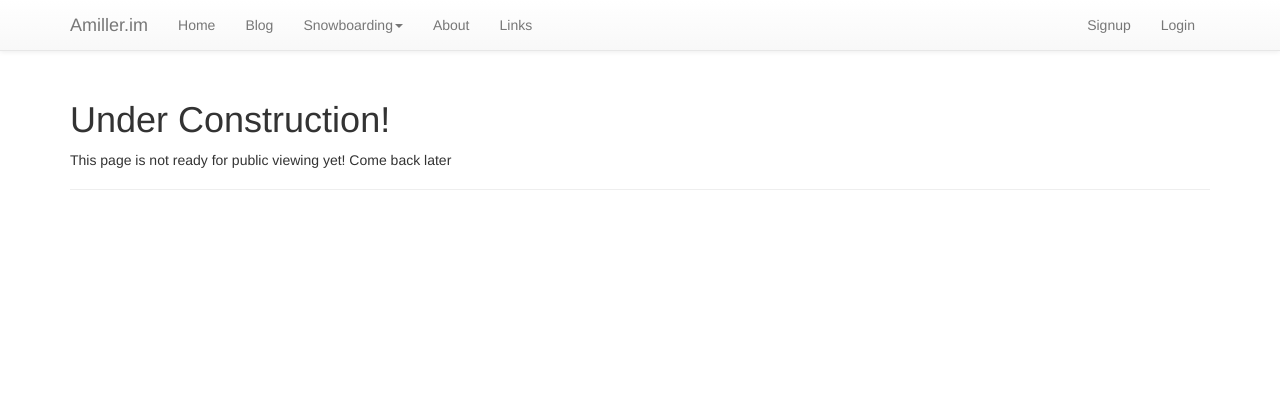
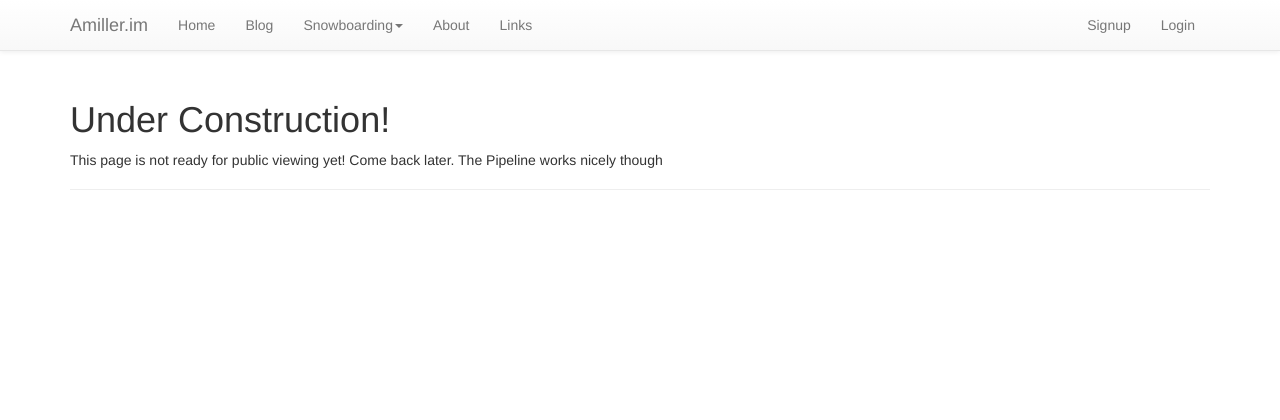
Before and after one commit to atm08e/amiller.im-py3, a Python web app: template templates/under_construction.html in a window 1280 px wide. Shown: the top 420 px of the page. Run offline with Jinja, Linux system fonts and the light colour scheme; the template is opened without the code that fills it, so the values that code supplies are empty; some libraries are stand-ins or nearby versions.

Commit message:
Testing change to the actual application to test the pipeline

```diff
--- a/templates/under_construction.html
+++ b/templates/under_construction.html
@@ -4,7 +4,7 @@
 
 <div class="page-header">
     <h1>Under Construction!</h1>
-    <p>This page is not ready for public viewing yet! Come back later</p>
+    <p>This page is not ready for public viewing yet! Come back later. The Pipeline works nicely though</p>
 </div>
 
 {% endblock %}
```
